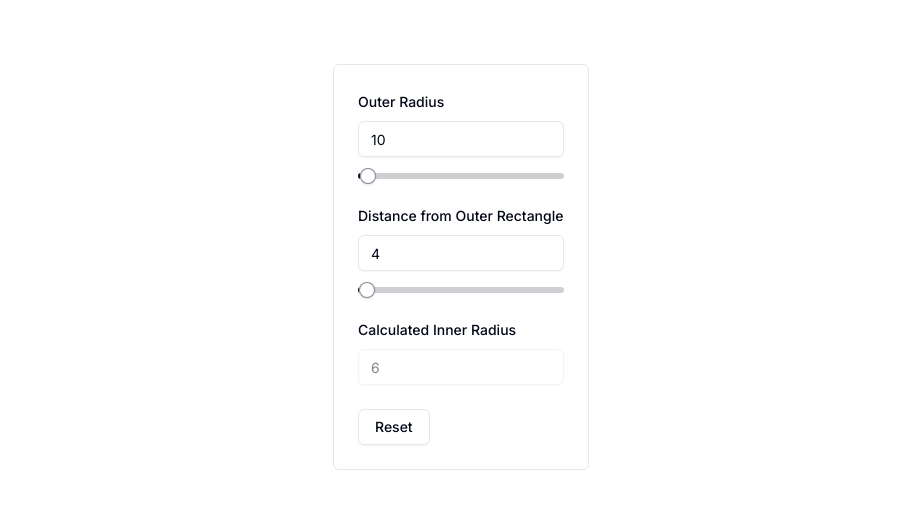
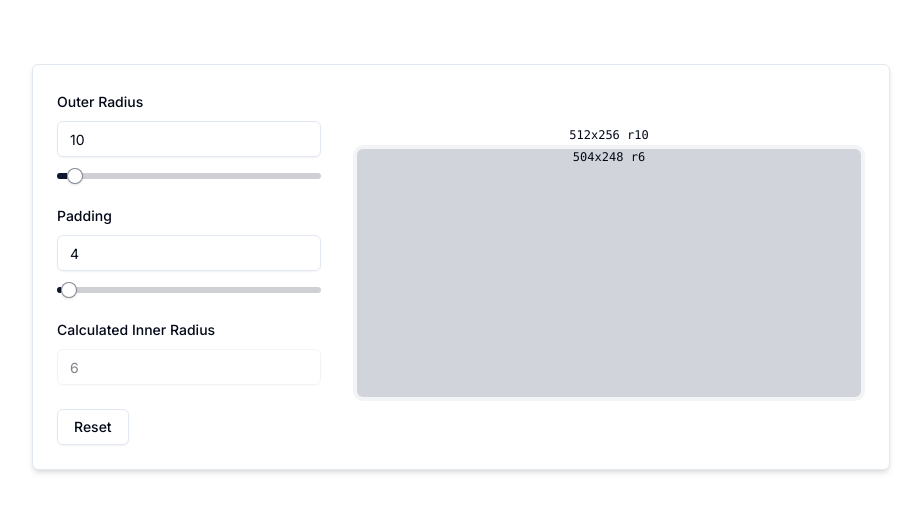
Before and after one commit to dbr787/absurd-rock, a Next.js app: page / in a window 1280 px wide. Shown: the top 512 px of the page, without its empty margins (179-1100 px from the left). Built offline with nearby package versions, Linux system fonts and the light colour scheme.

Commit message:
add boxes

```diff
--- a/app/page.tsx
+++ b/app/page.tsx
@@ -3,7 +3,8 @@ import { RectangleRadiusForm } from "../components/RectangleRadiusForm";
 export default function Home() {
   return (
     <div className="p-16 flex justify-center">
-      <div className="border rounded-md p-6 border-solid w-full sm:w-64 bg-white shdaow-md">
+      {/* <div className="border rounded-md p-6 border-solid w-full sm:w-64 bg-white shdaow-md"> */}
+      <div className="border rounded-md p-6 border-solid bg-white shadow-md">
         <RectangleRadiusForm />
       </div>
       <div className=""></div>
--- a/components/RectangleRadiusForm.tsx
+++ b/components/RectangleRadiusForm.tsx
@@ -23,9 +23,10 @@ import { Input } from "@/components/ui/input";
 import { Slider } from "@/components/ui/slider";
 import { ClipboardCopyIcon, CheckIcon } from "@radix-ui/react-icons";
 
+// Define form validation schema
 const formSchema = z.object({
-  outerRadius: z.number().min(0).max(1024),
-  distance: z.number().min(0).max(1024),
+  outerRadius: z.number().min(0).max(256),
+  distance: z.number().min(0).max(256),
 });
 
 type FormSchema = z.infer<typeof formSchema>;
@@ -33,6 +34,7 @@ type FormSchema = z.infer<typeof formSchema>;
 const defaultOuterRadius = 10;
 const defaultDistance = 4;
 
+// Calculate inner radius based on outer radius and distance
 const calculateInnerRadius = (
   outerRadius: number,
   distance: number
@@ -44,6 +46,7 @@ const calculateInnerRadius = (
     : calculatedInnerRadius.toFixed(2);
 };
 
+// Slider component with memoization to avoid unnecessary re-renders
 const ShadcnSlider = React.memo(function ShadcnSlider({
   value,
   onChange,
@@ -54,7 +57,7 @@ const ShadcnSlider = React.memo(function ShadcnSlider({
   return (
     <Slider
       min={0}
-      max={1024}
+      max={256}
       value={[value]}
       onValueChange={(value) => onChange(value[0])}
       className="pt-4"
@@ -63,8 +66,11 @@ const ShadcnSlider = React.memo(function ShadcnSlider({
 });
 ShadcnSlider.displayName = "ShadcnSlider";
 
+// Main form component
 export function RectangleRadiusForm() {
   const [innerRadius, setInnerRadius] = useState<string | null>(null);
+  const [outerRadius, setOuterRadius] = useState<number>(defaultOuterRadius);
+  const [distance, setDistance] = useState<number>(defaultDistance);
   const [initialized, setInitialized] = useState<boolean>(false);
   const [tooltipText, setTooltipText] = useState<string>("Copy to clipboard");
   const [tooltipOpen, setTooltipOpen] = useState<boolean>(false);
@@ -78,6 +84,7 @@ export function RectangleRadiusForm() {
     },
   });
 
+  // Initialize form values and inner radius
   useLayoutEffect(() => {
     const initialInnerRadius = calculateInnerRadius(
       defaultOuterRadius,
@@ -92,6 +99,8 @@ export function RectangleRadiusForm() {
   useEffect(() => {
     const subscription = form.watch(({ outerRadius, distance }) => {
       if (outerRadius !== undefined && distance !== undefined) {
+        setOuterRadius(outerRadius);
+        setDistance(distance);
         const updatedInnerRadius = calculateInnerRadius(outerRadius, distance);
         setInnerRadius(updatedInnerRadius);
       }
@@ -100,6 +109,7 @@ export function RectangleRadiusForm() {
     return () => subscription.unsubscribe();
   }, [form]);
 
+  // Handle copy to clipboard
   const handleCopy = () => {
     if (innerRadius) {
       navigator.clipboard.writeText(innerRadius).then(() => {
@@ -115,11 +125,14 @@ export function RectangleRadiusForm() {
     }
   };
 
+  // Handle form reset
   const handleReset = () => {
     form.reset({
       outerRadius: defaultOuterRadius,
       distance: defaultDistance,
     });
+    setOuterRadius(defaultOuterRadius);
+    setDistance(defaultDistance);
     const resetInnerRadius = calculateInnerRadius(
       defaultOuterRadius,
       defaultDistance
@@ -129,13 +142,15 @@ export function RectangleRadiusForm() {
 
   if (!initialized) return null; // Prevent rendering until initialized
 
+  // Sanitize input to remove non-digit characters and limit range
   const sanitizeInput = (value: string) => {
     let sanitizedValue = value.replace(/[^0-9]/g, ""); // Remove non-digit characters
     sanitizedValue = sanitizedValue.replace(/^0+(?!$)/, ""); // Remove leading zeros but keep a single "0" if it's the only character
     const numericValue = parseInt(sanitizedValue, 10);
-    return numericValue > 1024 ? "1024" : sanitizedValue;
+    return numericValue > 256 ? "256" : sanitizedValue;
   };
 
+  // Handle input change and sanitize the value
   const handleInputChange = (
     e: React.ChangeEvent<HTMLInputElement>,
     field: any
@@ -144,6 +159,7 @@ export function RectangleRadiusForm() {
     field.onChange(Number(sanitizedValue)); // Update field with sanitized numeric value
   };
 
+  // Prevent invalid characters in input
   const handleKeyDown = (e: React.KeyboardEvent<HTMLInputElement>) => {
     const invalidChars = ["-", "+", ".", "e"];
     if (invalidChars.includes(e.key)) {
@@ -151,9 +167,24 @@ export function RectangleRadiusForm() {
     }
   };
 
+  const outerRectangleWidth = 512;
+  const outerRectangleHeight = 256;
+  const innerRectangleWidth = Math.max(0, 512 - 2 * distance);
+  const innerRectangleHeight = Math.max(0, 256 - 2 * distance);
+  const adjustedOuterWidth = Math.max(
+    outerRectangleWidth,
+    outerRectangleWidth + 2 * distance - 512
+  );
+  const adjustedOuterHeight = Math.max(
+    outerRectangleHeight,
+    outerRectangleHeight + 2 * distance - 256
+  );
+
   return (
     <Form {...form}>
+      <div className="flex">
         <form onSubmit={form.handleSubmit(() => {})} className="space-y-6">
+          {/* Outer Radius Field */}
           <FormField
             control={form.control}
             name="outerRadius"
@@ -166,7 +197,7 @@ export function RectangleRadiusForm() {
                       placeholder="Outer Radius"
                       type="number"
                       min={0}
-                    max={1024}
+                      max={256}
                       {...field}
                       autoComplete="off" // Disable autosuggest/autocomplete
                       value={field.value.toString()} // Ensure the value is a string for the input
@@ -183,19 +214,21 @@ export function RectangleRadiusForm() {
               </FormItem>
             )}
           />
+
+          {/* Distance Field */}
           <FormField
             control={form.control}
             name="distance"
             render={({ field }) => (
               <FormItem>
-              <FormLabel>Distance from Outer Rectangle</FormLabel>
+                <FormLabel>Padding</FormLabel>
                 <FormControl>
                   <div>
                     <Input
-                    placeholder="Distance"
+                      placeholder="Padding"
                       type="number"
                       min={0}
-                    max={1024}
+                      max={256}
                       {...field}
                       autoComplete="off" // Disable autosuggest/autocomplete
                       value={field.value.toString()} // Ensure the value is a string for the input
@@ -212,6 +245,8 @@ export function RectangleRadiusForm() {
               </FormItem>
             )}
           />
+
+          {/* Calculated Inner Radius Field */}
           <FormItem>
             <FormLabel>Calculated Inner Radius</FormLabel>
             <FormControl className="relative group">
@@ -252,12 +287,48 @@ export function RectangleRadiusForm() {
               </div>
             </FormControl>
           </FormItem>
+
+          {/* Reset Button */}
           <div className="flex space-x-4">
             <Button type="button" onClick={handleReset} variant="outline">
               Reset
             </Button>
           </div>
         </form>
+
+        {/* Draw Boxes */}
+        <div className="ml-8 mt-8">
+          <div className="text-center">
+            <span className="text-xs font-mono">
+              {adjustedOuterWidth}x{adjustedOuterHeight} r{outerRadius}
+            </span>
+          </div>
+          <div
+            className={`relative bg-gray-100 overflow-hidden`}
+            style={{
+              width: `${outerRectangleWidth}px`,
+              height: `${outerRectangleHeight}px`,
+              borderRadius: `${outerRadius}px`,
+              padding: `${distance}px`,
+            }}
+          >
+            <div
+              className="text-center text-xs font-mono absolute left-0 right-0"
+              style={{
+                top: Math.max(0, distance) + "px",
+              }}
+            >
+              {innerRectangleWidth}x{innerRectangleHeight} r{innerRadius}
+            </div>
+            <div
+              className="w-full h-full bg-gray-300"
+              style={{
+                borderRadius: `${innerRadius}px`,
+              }}
+            ></div>
+          </div>
+        </div>
+      </div>
     </Form>
   );
 }
```
Lines whose indentation alone changed are shown as unchanged.
